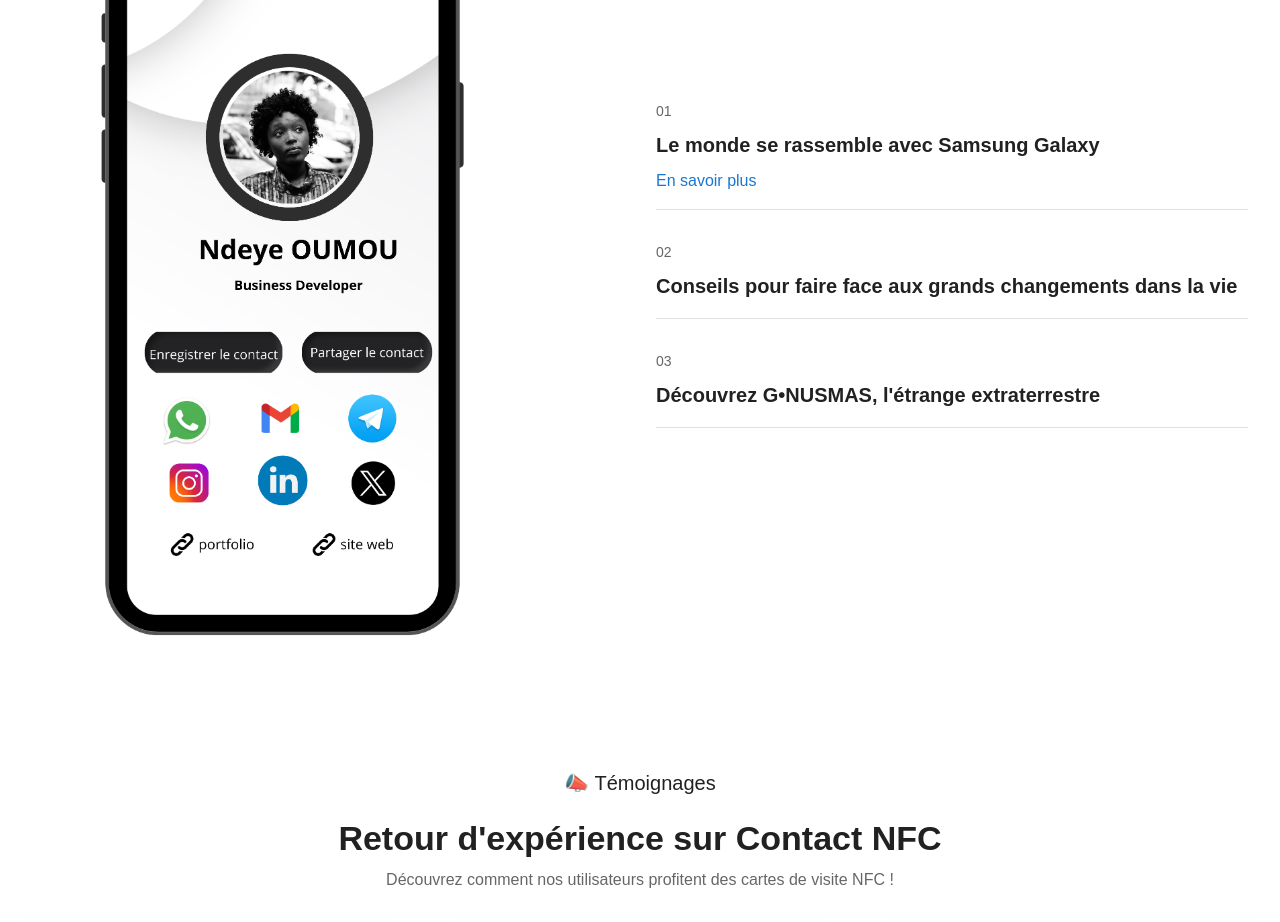
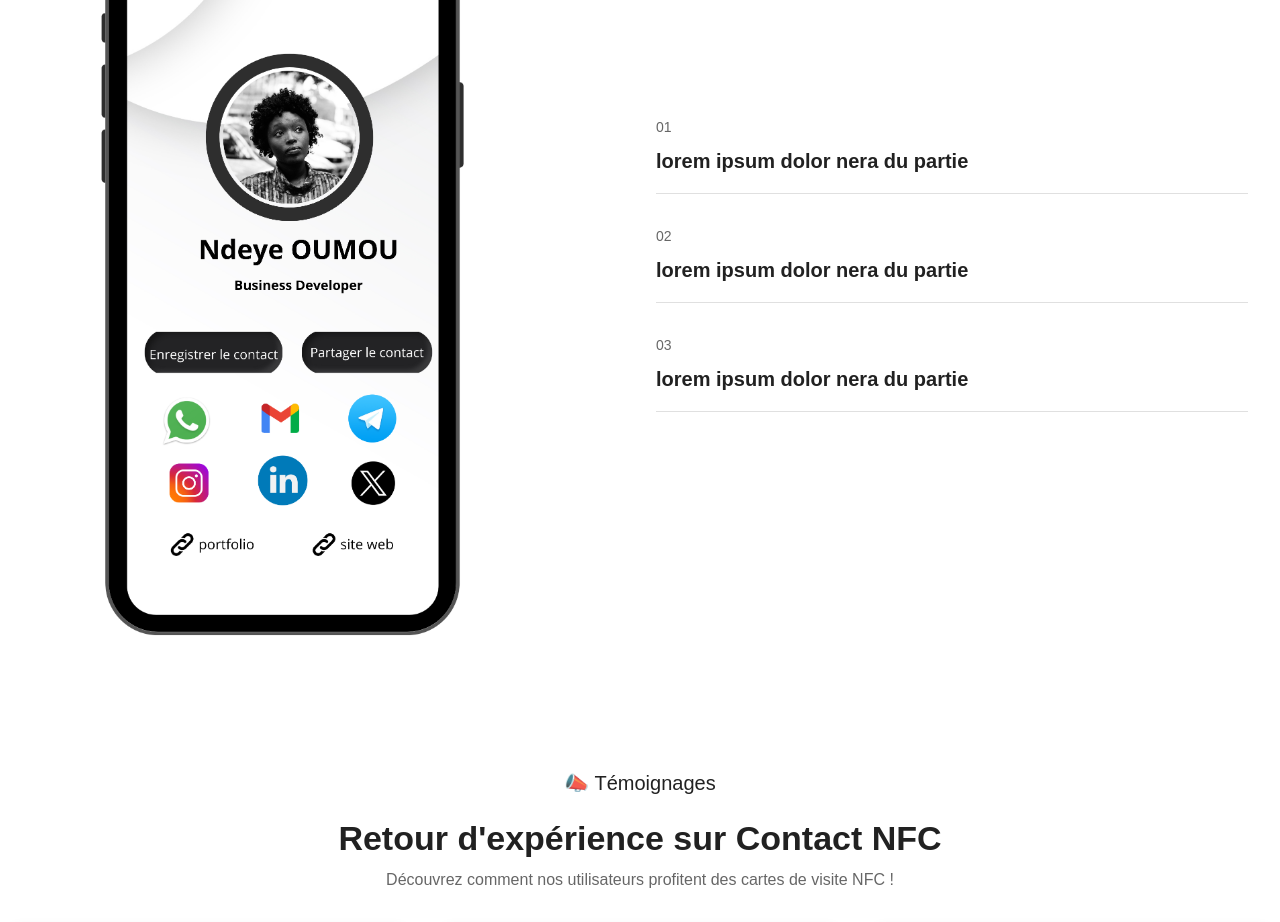
Before and after one commit to hanseroland/nfc, a React (Create React App) app: page / in a window 1280 px wide. Shown: the part 1380-2302 px from the top of the page. Built offline with nearby package versions, Linux system fonts and the light colour scheme.

Commit message:
3rd commit

```diff
--- a/src/App.js
+++ b/src/App.js
@@ -1,7 +1,7 @@
 import React, { useState } from 'react';
 import { ThemeProvider } from '@mui/material/styles';
 import { lightTheme, darkTheme } from './theme';
-import { BrowserRouter as Router, Route, Routes, } from 'react-router-dom'
+import { HashRouter as Router, Route, Routes, } from 'react-router-dom'
 import Header from './components/Layouts/Header';
 import LandingPage from './components/LandingPage';
 import ContactDetail from './components/ContactDetailPage/ContactDetail';
--- a/src/components/LandingPage/BenefitsSection.js
+++ b/src/components/LandingPage/BenefitsSection.js
@@ -24,7 +24,7 @@ const BenefitsSection = () => {
         {/* Image Section */}
         <Grid size={{ xs:12, md: 6 }} >
          <motion.img
-            src="/images/Ndeye-OUMOU.png" // Remplacez par le chemin de l'image
+            src={`${process.env.PUBLIC_URL}/images/Ndeye-OUMOU.png`} // Remplacez par le chemin de l'image
             alt="Explore"
             style={{
               width: "90%",
@@ -46,11 +46,9 @@ const BenefitsSection = () => {
                 01
               </Typography>
               <Typography variant="h6" fontWeight="bold" mt={1}>
-                Le monde se rassemble avec Samsung Galaxy
+                lorem ipsum dolor nera du partie
               </Typography>
-              <Link href="#" underline="hover" sx={{ display: "block", mt: 1 }}>
-                En savoir plus
-              </Link>
+
               <Divider sx={{ mt: 2 }} />
             </Box>
 
@@ -60,7 +58,7 @@ const BenefitsSection = () => {
                 02
               </Typography>
               <Typography variant="h6" fontWeight="bold" mt={1}>
-                Conseils pour faire face aux grands changements dans la vie
+              lorem ipsum dolor nera du partie
               </Typography>
               <Divider sx={{ mt: 2 }} />
             </Box>
@@ -71,7 +69,7 @@ const BenefitsSection = () => {
                 03
               </Typography>
               <Typography variant="h6" fontWeight="bold" mt={1}>
-                Découvrez G•NUSMAS, l'étrange extraterrestre
+              lorem ipsum dolor nera du partie
               </Typography>
               <Divider sx={{ mt: 2 }} />
             </Box>
--- a/src/components/LandingPage/HeroSection.js
+++ b/src/components/LandingPage/HeroSection.js
@@ -44,7 +44,7 @@ const HeroSection = () => {
       {/* Image incliné à droite */}
           <Box
             component={motion.img}
-            src="/images/inc.png" // Remplacez par le chemin de votre image
+            src={`${process.env.PUBLIC_URL}/images/inc.png`} // Remplacez par le chemin de votre image
             alt="Illustration"
             initial={{ x: -200,y:-300, rotate: 0, opacity: 0 }}
             animate={{ x: -180,y:-100, rotate: 0, opacity: 1 }}
@@ -60,7 +60,7 @@ const HeroSection = () => {
           />
           <Box
             component={motion.img}
-            src="/images/oumardiop.png" // Remplacez par le chemin de votre image
+            src={`${process.env.PUBLIC_URL}/images/oumardiop.png`} // Remplacez par le chemin de votre image
             alt="Illustration"
             initial={{ x: 200, rotate: 0, opacity: 0 }}
             animate={{ x: 170, rotate: 0, opacity: 1 }}
```
Also changed, not shown: 20 other files (tests, documents, lock files or other folders).
